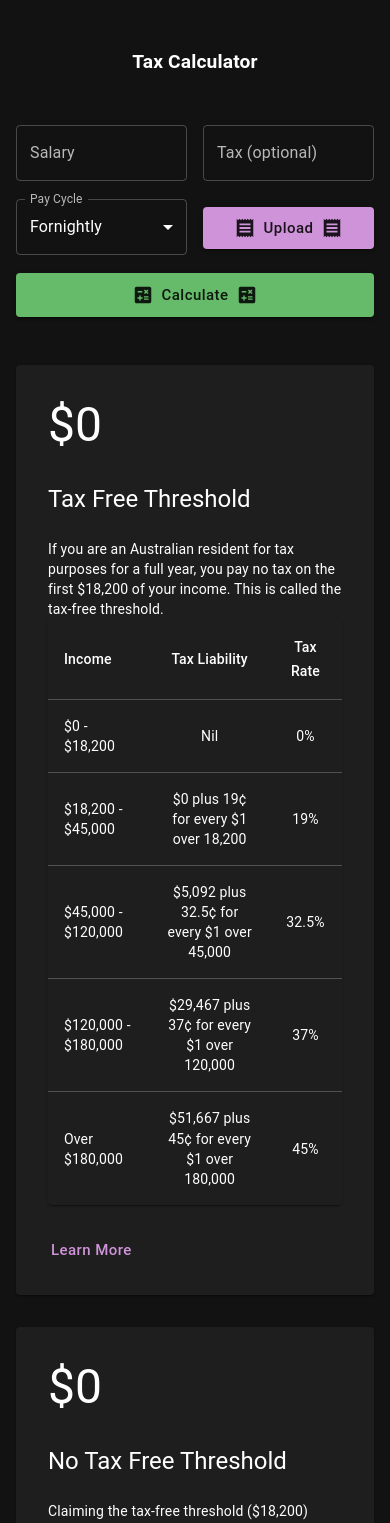
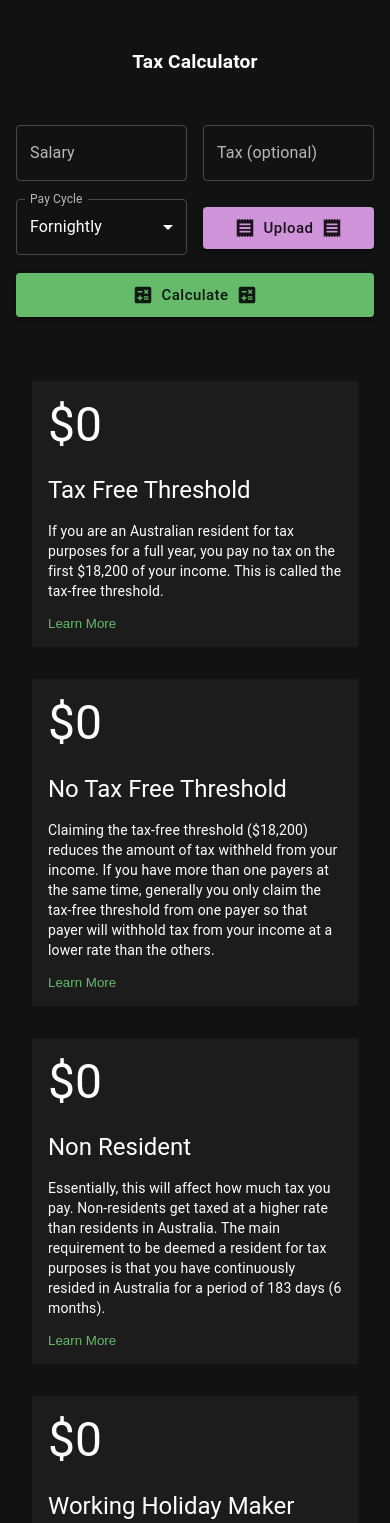
Before and after one commit to Kaiqi-Liang/Tax-Calculator, a React (Create React App) app in the folder frontend/: page / in a window 390 px wide. Shown: the top 1523 px of the page. Built offline with nearby package versions, Linux system fonts and the light colour scheme.

Commit message:
responsive columns

```diff
--- a/frontend/package.json
+++ b/frontend/package.json
@@ -15,6 +15,7 @@
     "@types/node": "^16.11.42",
     "@types/react": "^18.0.14",
     "@types/react-dom": "^18.0.5",
+    "framer-motion": "^6.4.3",
     "react": "^18.2.0",
     "react-dom": "^18.2.0",
     "react-scripts": "5.0.1",
--- a/frontend/src/App.tsx
+++ b/frontend/src/App.tsx
@@ -46,10 +46,18 @@ const Form = styled('form')({
 });
 
 const CardContainer = styled(Box)({
-  display: 'flex',
-  gap: '2rem',
-  flexWrap: 'wrap',
-  justifyContent: 'center',
+  '@media (min-width: 800px)': {
+    'display': 'flex',
+  },
+});
+
+const CardColumn = styled(Box)({
+  'display': 'flex',
+  'flexDirection': 'column',
+  '@media (min-width: 1400px)': {
+    flexDirection: 'row',
+    alignItems: 'flex-start',
+  },
 });
 
 const Title = styled(Typography)({
@@ -200,10 +208,12 @@ function App() {
         </Alert>
       </Snackbar>
       <CardContainer>
-        {taxCategories.map((category) => {
+        <CardColumn>
+        {taxCategories.slice(0, 2).map((category) => {
           const calculatedTax = output?.[category.id] || 0;
-          return (<Box key={category.title} >
+          return (
             <CategoryCard
+              key={category.title}
               title={category.title}
               description={category.description}
               link={category.link}
@@ -211,8 +221,25 @@ function App() {
               checked={Math.abs(tax - calculatedTax) < 2}
               taxTable={category.taxTable}
             />
-          </Box>);
+          );
         })}
+        </CardColumn>
+        <CardColumn>
+        {taxCategories.slice(2).map((category) => {
+          const calculatedTax = output?.[category.id] || 0;
+          return (
+            <CategoryCard
+              key={category.title}
+              title={category.title}
+              description={category.description}
+              link={category.link}
+              amount={calculatedTax}
+              checked={Math.abs(tax - calculatedTax) < 2}
+              taxTable={category.taxTable}
+            />
+          );
+        })}
+        </CardColumn>
       </CardContainer>
     </Main>
   );
--- a/frontend/src/components/CategoryCard.tsx
+++ b/frontend/src/components/CategoryCard.tsx
@@ -1,17 +1,15 @@
-import React from 'react';
+import React, { useState } from 'react';
 import {
+  Box,
   CardActionArea,
-  Box,
-  Button,
-  CardActions,
-  CardContent,
   Typography,
+  Link,
 } from '@mui/material';
 import { styled } from '@mui/system';
-import MuiCard from '@mui/material/Card';
 import { CheckCircleOutline } from '@mui/icons-material';
 import TaxTable from './TaxTable';
 import { TaxTableData } from '../type';
+import { motion } from 'framer-motion';
 
 const Header = styled(Box)({
   display: 'flex',
@@ -20,13 +18,14 @@ const Header = styled(Box)({
   marginBottom: '0.4rem',
 });
 
-const Card = styled(MuiCard)({
+const Card = styled(motion.div)({
   maxWidth: '40rem',
-  minHeight: '40rem',
   display: 'flex',
   flexDirection: 'column',
   justifyContent: 'space-between',
   padding: '1rem',
+  margin: '1rem',
+  backgroundColor: 'rgb(28,28,28)',
 });
 
 export default function CategoryCard({
@@ -44,13 +43,11 @@ export default function CategoryCard({
   checked?: boolean,
   taxTable: TaxTableData,
 }) {
+  const [open, setIsOpen] = useState(false);
   return (
-    <CardActionArea
-      href={link}
-      target='_blank'
-    >
-      <Card>
-        <CardContent>
+    <CardActionArea>
+      <Card layout onClick={() => setIsOpen(!open)}>
+        <motion.div layout='position'>
           <Header>
             <Typography variant='h3'>
               ${amount}
@@ -65,16 +62,22 @@ export default function CategoryCard({
           <Typography variant='body2'>
             {description}
           </Typography>
-          <TaxTable data={taxTable}/>
-        </CardContent>
-        <CardActions>
-          <Button
-            color='secondary'
-            size='large'
-          >
+          <br />
+          {
+            open &&
+            (
+              <>
+                <TaxTable data={taxTable} />
+                <br />
+              </>
+            )
+          }
+        </motion.div>
+        <Box>
+          <Link href={link} target='_blank' sx={{ textDecoration: 'none !important' }}>
             Learn More
-          </Button>
-        </CardActions>
+          </Link>
+        </Box>
       </Card>
     </CardActionArea>
   );
--- a/frontend/src/data.ts
+++ b/frontend/src/data.ts
@@ -8,10 +8,10 @@ export const taxCategories : TaxCategoryData[] = [
     description: 'If you are an Australian resident for tax purposes for a full year, you pay no tax on the first $18,200 of your income. This is called the tax-free threshold.',
     link: 'https://www.ato.gov.au/Individuals/Ind/Tax-free-threshold-for-newcomers-to-Australia/',
     taxTable: [
-      [18_200, 0, 0],
-      [45_000, 0, 0.19],
-      [120_000, 5092, 0.325],
-      [180_000, 29467, 0.37],
+      [18200, 0, 0],
+      [45000, 0, 0.19],
+      [120000, 5092, 0.325],
+      [180000, 29467, 0.37],
       [Infinity, 51667, 0.45],
     ],
   },
@@ -21,9 +21,9 @@ export const taxCategories : TaxCategoryData[] = [
     description: 'Claiming the tax-free threshold ($18,200) reduces the amount of tax withheld from your income. If you have more than one payers at the same time, generally you only claim the tax-free threshold from one payer so that payer will withhold tax from your income at a lower rate than the others.',
     link: 'https://www.ato.gov.au/Individuals/Jobs-and-employment-types/Working-as-an-employee/Income-from-more-than-one-job/',
     taxTable: [
-      [45_000, 0, 0.19],
-      [120_000, 8550, 0.325],
-      [180_000, 32925, 0.37],
+      [45000, 0, 0.19],
+      [120000, 8550, 0.325],
+      [180000, 32925, 0.37],
       [Infinity, 55125, 0.45],
     ],
   },
@@ -33,20 +33,20 @@ export const taxCategories : TaxCategoryData[] = [
     description: 'Essentially, this will affect how much tax you pay. Non-residents get taxed at a higher rate than residents in Australia. The main requirement to be deemed a resident for tax purposes is that you have continuously resided in Australia for a period of 183 days (6 months).',
     link: 'https://www.ato.gov.au/Individuals/Coming-to-Australia-or-going-overseas/Your-tax-residency/Australian-resident-for-tax-purposes/',
     taxTable: [
-      [120_000, 0, 0.325],
-      [180_000, 39000, 0.37],
+      [120000, 0, 0.325],
+      [180000, 39000, 0.37],
       [Infinity, 61200, 0.45],
     ],
   },
   {
     id: TaxCategory.WorkingHolidayMaker,
     title: 'Working Holiday Maker',
-    description: 'You are a WHM if you have a visa subclass of either 417 Working Holiday or 462 Work and Holiday (backpackers).',
+    description: 'You are a Working Holiday Maker if you have a visa subclass of either 417 Working Holiday or 462 Work and Holiday (backpackers).',
     link: 'https://www.ato.gov.au/Individuals/coming-to-australia-or-going-overseas/coming-to-australia/working-holiday-makers/',
     taxTable: [
-      [45_000, 0, 0.15],
-      [120_000, 6750, 0.325],
-      [180_000, 31125, 0.37],
+      [45000, 0, 0.15],
+      [120000, 6750, 0.325],
+      [180000, 31125, 0.37],
       [Infinity, 53325, 0.45],
     ],
   },
```
Also changed, not shown: 1 other file (tests, documents, lock files or other folders).
